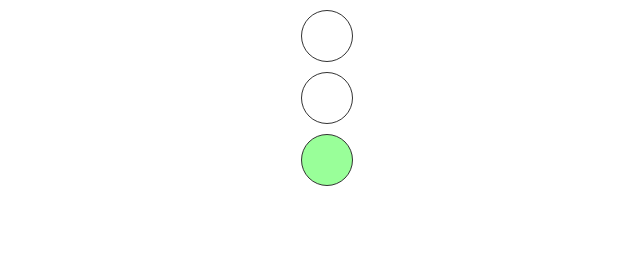
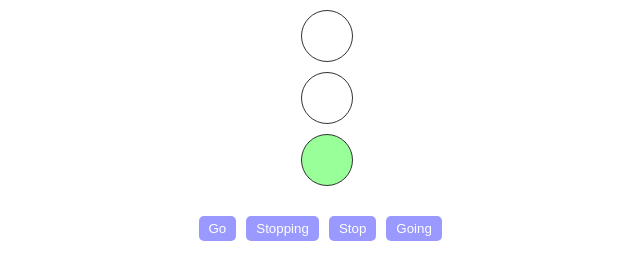
Before and after one commit to Ap0c/traffic-lights, a React app: page / in a window 1280 px wide. Shown: the whole page, without its empty margins (314-954 px from the left). Built offline with nearby package versions, Linux system fonts and the light colour scheme.

Commit message:
Added buttons to set the traffic light state.

```diff
--- a/assets/javascript/index.js
+++ b/assets/javascript/index.js
@@ -7,6 +7,12 @@ import { render } from 'react-dom';
 // ----- Setup ----- //
 
 const SELECTED_LIGHT = 'traffic-light__light--selected';
+const BUTTONS_STATES = {
+	go: 'GO',
+	stop: 'STOP',
+	going: 'GOING',
+	stopping: 'STOPPING'
+};
 
 
 // ----- Functions ----- //
@@ -23,6 +29,8 @@ function lightClasses (lightState) {
 			return { red: SELECTED_LIGHT, amber: SELECTED_LIGHT, green: '' };
 		case ('STOPPING'):
 			return { red: '', amber: SELECTED_LIGHT, green: '' };
+		default:
+			return {};
 
 	}
 
@@ -33,19 +41,67 @@ function lightClasses (lightState) {
 
 function TrafficLight (props) {
 
-	let classes = lightClasses(props.state);
+	let classes = lightClasses(props.stage);
 
 	return (
 		<figure className="traffic-light">
 			<div className={`traffic-light__light ${classes.red}`}></div>
-			<div className={`traffic-light__light ${classes.red}`}></div>
+			<div className={`traffic-light__light ${classes.amber}`}></div>
 			<div className={`traffic-light__light ${classes.green}`}></div>
 		</figure>
 	);
 
 }
 
+function Buttons (props) {
+
+	const buttonData = [
+		{ text: 'Go', value: 'go' },
+		{ text: 'Stopping', value: 'stopping' },
+		{ text: 'Stop', value: 'stop' },
+		{ text: 'Going', value: 'going' }
+	];
+
+	const buttons = buttonData.map(data => {
+
+		const attrs = {
+			className: 'buttons__button',
+			key: data.value,
+			onClick: () => props.onClick(data.value)
+		};
+
+		return <button {...attrs}>{data.text}</button>;
+
+	});
+
+	return <div className="buttons">{buttons}</div>;
+
+}
+
+class App extends React.Component {
+
+	constructor (props) {
+		super(props);
+		this.state = { stage: props.stage };
+		this.handleButtonClick = this.handleButtonClick.bind(this);
+	}
+
+	handleButtonClick (button) {
+		this.setState({ stage: BUTTONS_STATES[button] });
+	}
+
+	render () {
+		return (
+			<div className="main-wrapper">
+				<TrafficLight stage={this.state.stage} />
+				<Buttons onClick={this.handleButtonClick} />
+			</div>
+		);
+	}
+
+}
+
 
 // ----- Render ----- //
 
-render(<TrafficLight state="GO" />, document.getElementById('app'));
+render(<App stage="GO" />, document.getElementById('app'));
--- a/assets/stylesheets/main.scss
+++ b/assets/stylesheets/main.scss
@@ -5,6 +5,7 @@ $light-size: 50px;
 $red: #f99;
 $amber: #ff9;
 $green: #9f9;
+$button-colour: #99f;
 
 
 // ----- General ----- //
@@ -12,14 +13,19 @@ $green: #9f9;
 html, body {
 	margin: 0;
 	padding: 0;
+	width: 100%;
+}
+
+.main-wrapper {
+	width: 100%;
 }
 
 
 // ----- Lights ----- //
 
 .traffic-light {
-	margin: auto;
 	width: 70px;
+	margin: 0 auto 30px;
 }
 
 .traffic-light__light {
@@ -41,3 +47,25 @@ html, body {
 .traffic-light__light--selected:nth-child(3) {
 	background-color: $green;
 }
+
+
+// ----- Buttons ----- //
+
+.buttons {
+	margin: 0 auto;
+	width: 265px;
+}
+
+.buttons__button {
+	border: none;
+	background-color: $button-colour;
+	color: #fff;
+	cursor: pointer;
+	margin: 0 5px;
+	padding: 5px 10px;
+	border-radius: 5px;
+
+	&:hover {
+		background-color: darken($button-colour, 10%);
+	}
+}
```
